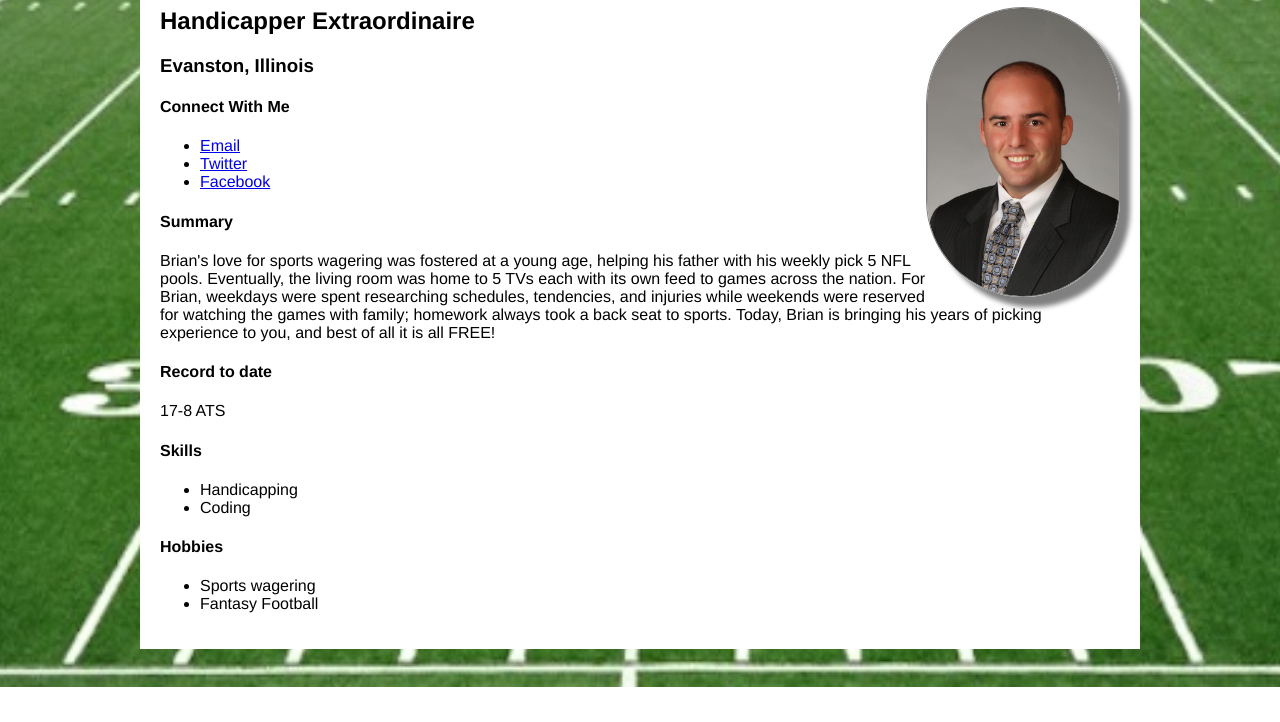
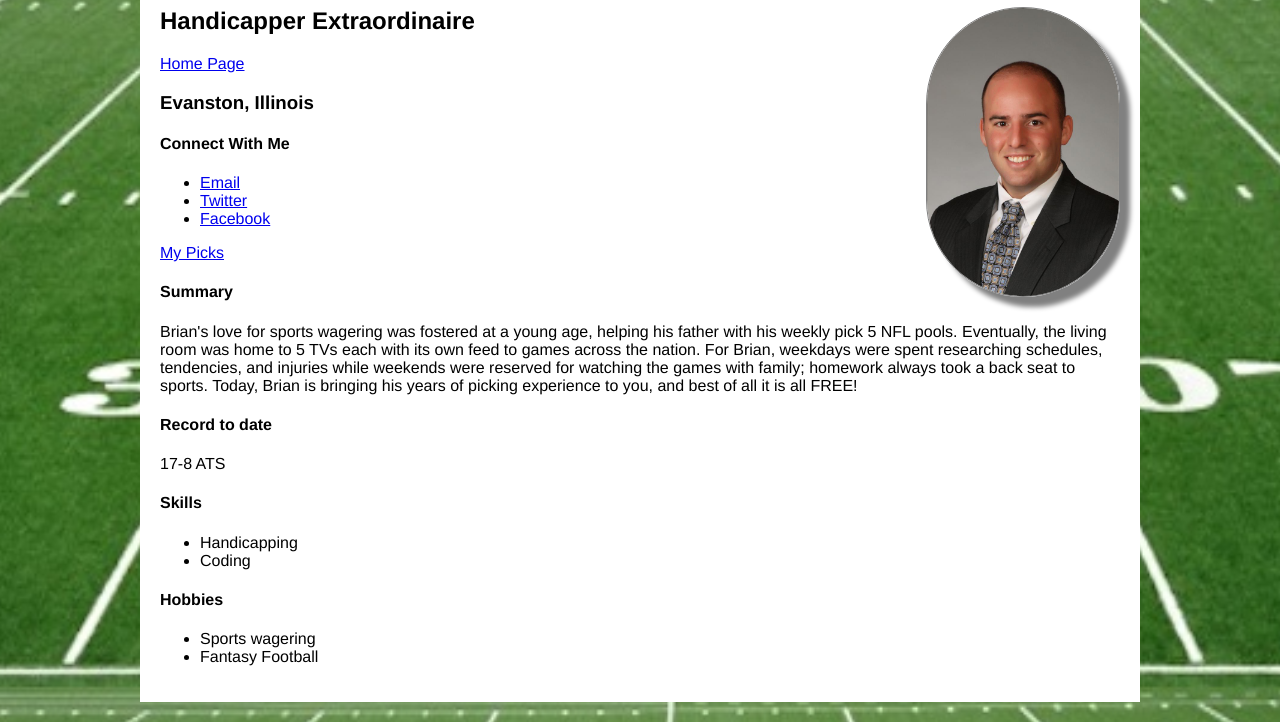
Before and after one commit to BrianDeutsch/BrianDeutsch.github.io, a plain HTML site: page mypicks.html in a window 1280 px wide. Shown: the part 113-835 px from the top of the page. Before the commit the page ends 800 px from the top, so only its background shows below. Drawn offline with Linux system fonts and the light colour scheme.

Commit message:
Another Try

```diff
--- a/Index2.html
+++ b/mypicks.html
@@ -12,6 +12,7 @@
       <img id="Headshot" src="Headshot.jpg" height="2%" width="20%">
     </p>
     <h2>Handicapper Extraordinaire</h2>
+    <a href="briandeutsch.github.io/index.html">Home Page</a>
     <h3>Evanston, Illinois</h3>
     <section>
       <h4>Connect With Me</h4>
@@ -22,6 +23,7 @@
       </ul>
     </section>
     <section>
+    <a href="briandeutsch.github.io/index2">My Picks</a>
       <h4>Summary</h4>
       <p>
         Brian's love for sports wagering was fostered at a young age, helping his father with his weekly pick 5 NFL pools.  Eventually, the living room was home to 5 TVs each with its own feed to games across the nation.  For Brian, weekdays were spent researching schedules, tendencies, and injuries while weekends were reserved for watching the games with family; homework always took a back seat to sports.  Today, Brian is bringing his years of picking experience to you, and best of all it is all FREE!
```
